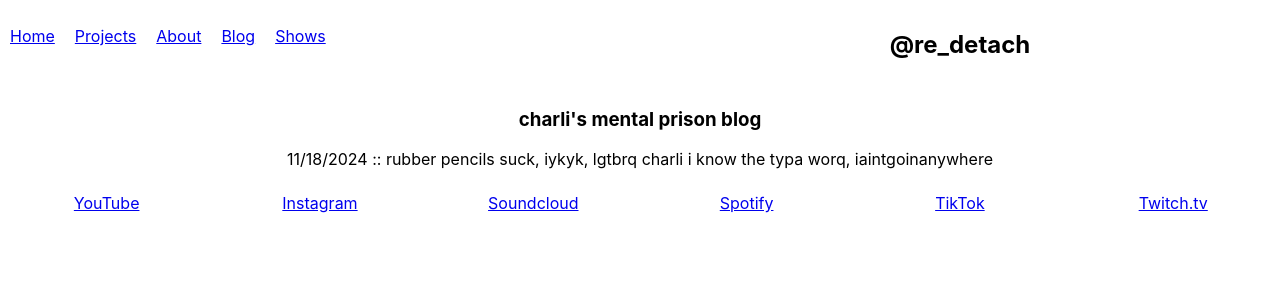
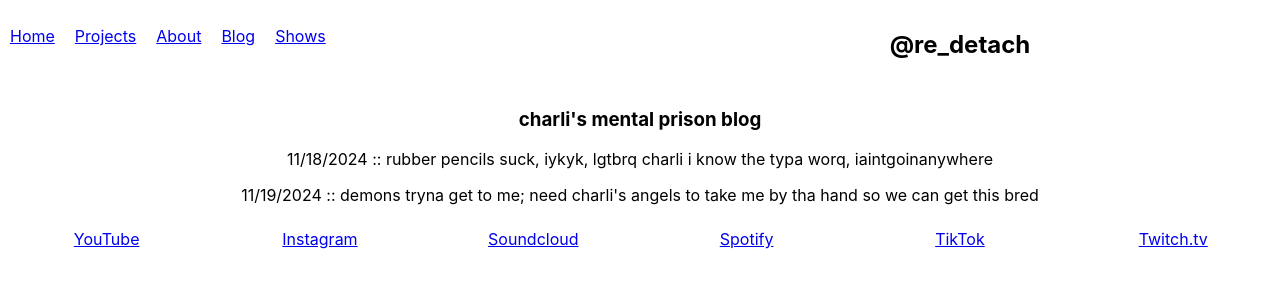
Before and after one commit to rolinmb/redetach-music, a React (Create React App) app: page /blog in a window 1280 px wide. Shown: the top 300 px of the page. Built offline with nearby package versions, Linux system fonts and the light colour scheme.

Commit message:
blog update

```diff
--- a/public/index.html
+++ b/public/index.html
@@ -4,7 +4,7 @@
     <meta charset="utf-8" />
     <link rel="icon" href="%PUBLIC_URL%/trial1_18.ico" />
     <meta name="viewport" content="width=device-width, initial-scale=1" />
-    <meta name="description" content="Made with react.js and Google Firebase for re detach music" />
+    <meta name="description" content="re_detach" />
     <meta name="keywords" content="JavaScript, HTML, CSS, react.js, Google, Firebase, Music, Musician, YouTube, Instagram, Blog, Charli XCX, XCX, Charli" />
     <meta name="author" content="Rolin Blake">
     <meta name="theme-color" content="#000000" />
--- a/src/components/Blog.js
+++ b/src/components/Blog.js
@@ -9,6 +9,7 @@ const Blog = () => {
       </div>
       <div id='blog-body-wrap'>
         <p>11/18/2024 :: rubber pencils suck, iykyk, lgtbrq charli i know the typa worq, iaintgoinanywhere</p>
+        <p>11/19/2024 :: demons tryna get to me; need charli's angels to take me by tha hand so we can get this bred</p>
       </div>
     </div>
   );
```
Also changed, not shown: 1 other file (tests, documents, lock files or other folders).
